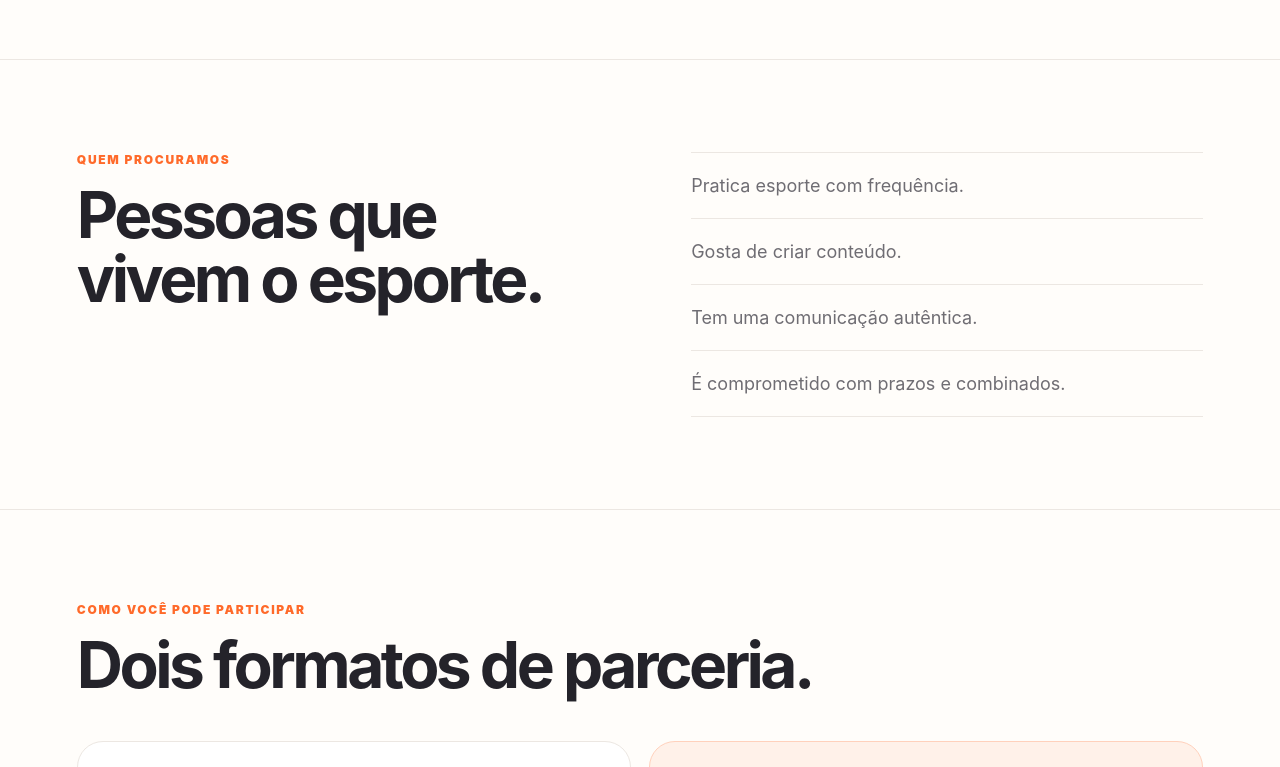
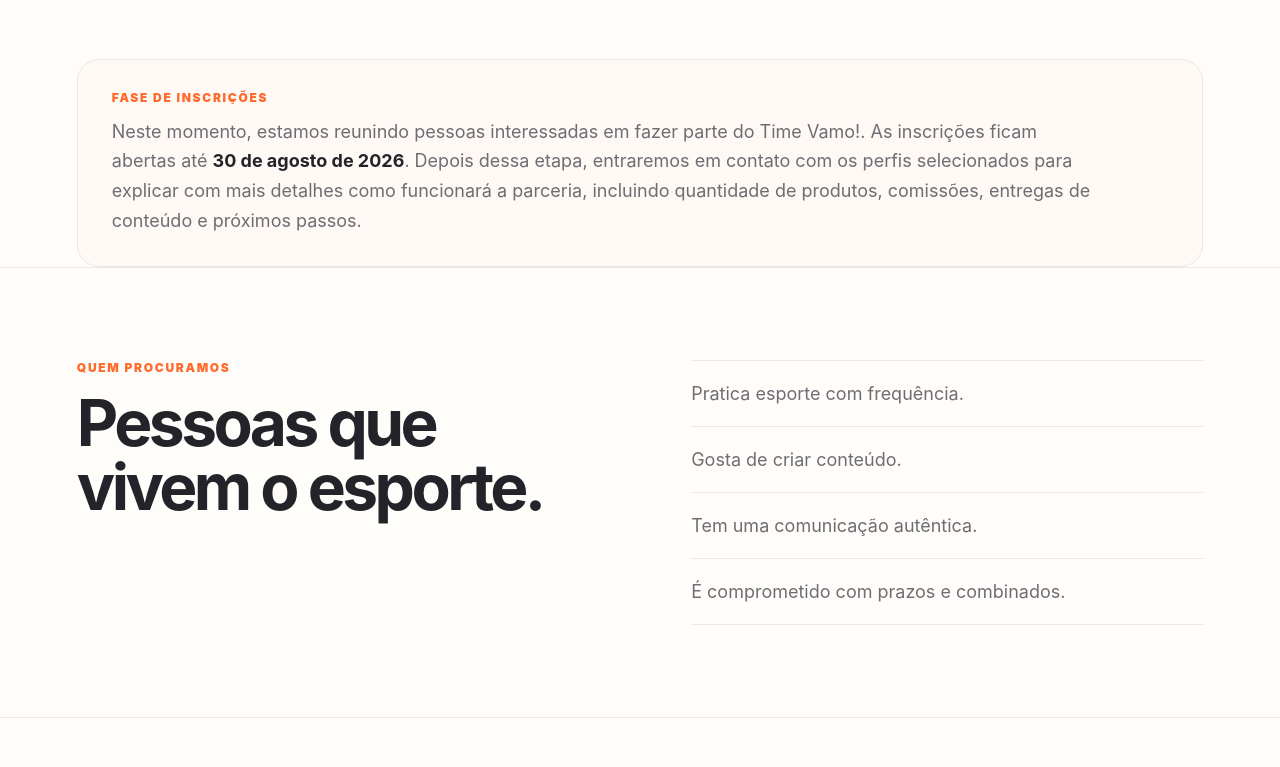
Before and after one commit to doctorguimenezes-lgtm/vamo-pages, a website: page public/index.html in a window 1280 px wide. Shown: the part 591-1358 px from the top of the page. Drawn offline with Linux system fonts and the light colour scheme; a script that the page names is missing.

Commit message:
Add files via upload

```diff
--- a/public/index.html
+++ b/public/index.html
@@ -10,7 +10,9 @@
 </head>
 <body>
   <header class="header">
-    <a class="logo-link" href="#top" aria-label="Vamo!"><img class="brand-logo" src="/logo-vamo.png" alt="Vamo!"></a>
+    <a class="logo-link" href="#top" aria-label="Vamo!">
+      <img class="brand-logo" src="/logo-vamo.png" alt="Vamo!">
+    </a>
   </header>
 
   <main id="top">
@@ -31,6 +33,18 @@
           <small>LIMONADA</small>
         </div>
       </div>
+    </section>
+
+
+    <section class="selection-notice">
+      <span class="eyebrow">FASE DE INSCRIÇÕES</span>
+      <p>
+        Neste momento, estamos reunindo pessoas interessadas em fazer parte do Time Vamo!.
+        As inscrições ficam abertas até <strong>30 de agosto de 2026</strong>.
+        Depois dessa etapa, entraremos em contato com os perfis selecionados para explicar
+        com mais detalhes como funcionará a parceria, incluindo quantidade de produtos,
+        comissões, entregas de conteúdo e próximos passos.
+      </p>
     </section>
 
     <section class="profile">
--- a/public/styles.css
+++ b/public/styles.css
@@ -292,3 +292,38 @@ h1{
     width:100%;
   }
 }
+
+
+/* Cabeçalho centralizado */
+.header{
+  justify-content:center;
+}
+
+/* Aviso da fase de inscrições */
+.selection-notice{
+  margin:0 clamp(20px,6vw,84px);
+  padding:30px 34px;
+  border:1px solid var(--line);
+  border-radius:22px;
+  background:#fff9f5;
+}
+.selection-notice p{
+  max-width:980px;
+  margin:12px 0 0;
+  color:var(--muted);
+  font-size:18px;
+  line-height:1.65;
+}
+.selection-notice strong{
+  color:var(--ink);
+}
+
+@media(max-width:640px){
+  .selection-notice{
+    margin:0 18px;
+    padding:24px;
+  }
+  .selection-notice p{
+    font-size:16px;
+  }
+}
```
Also changed, not shown: README.md.
